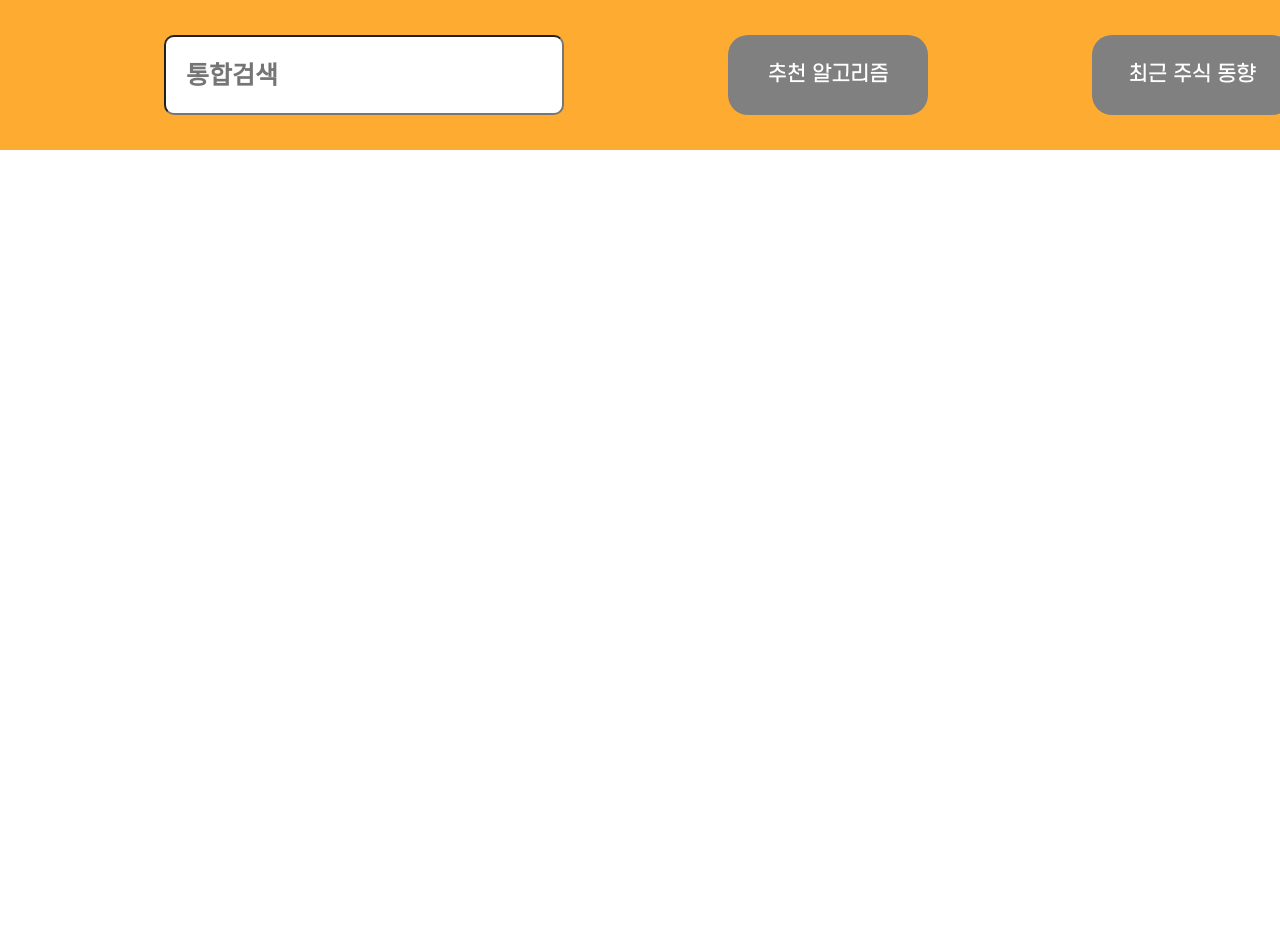
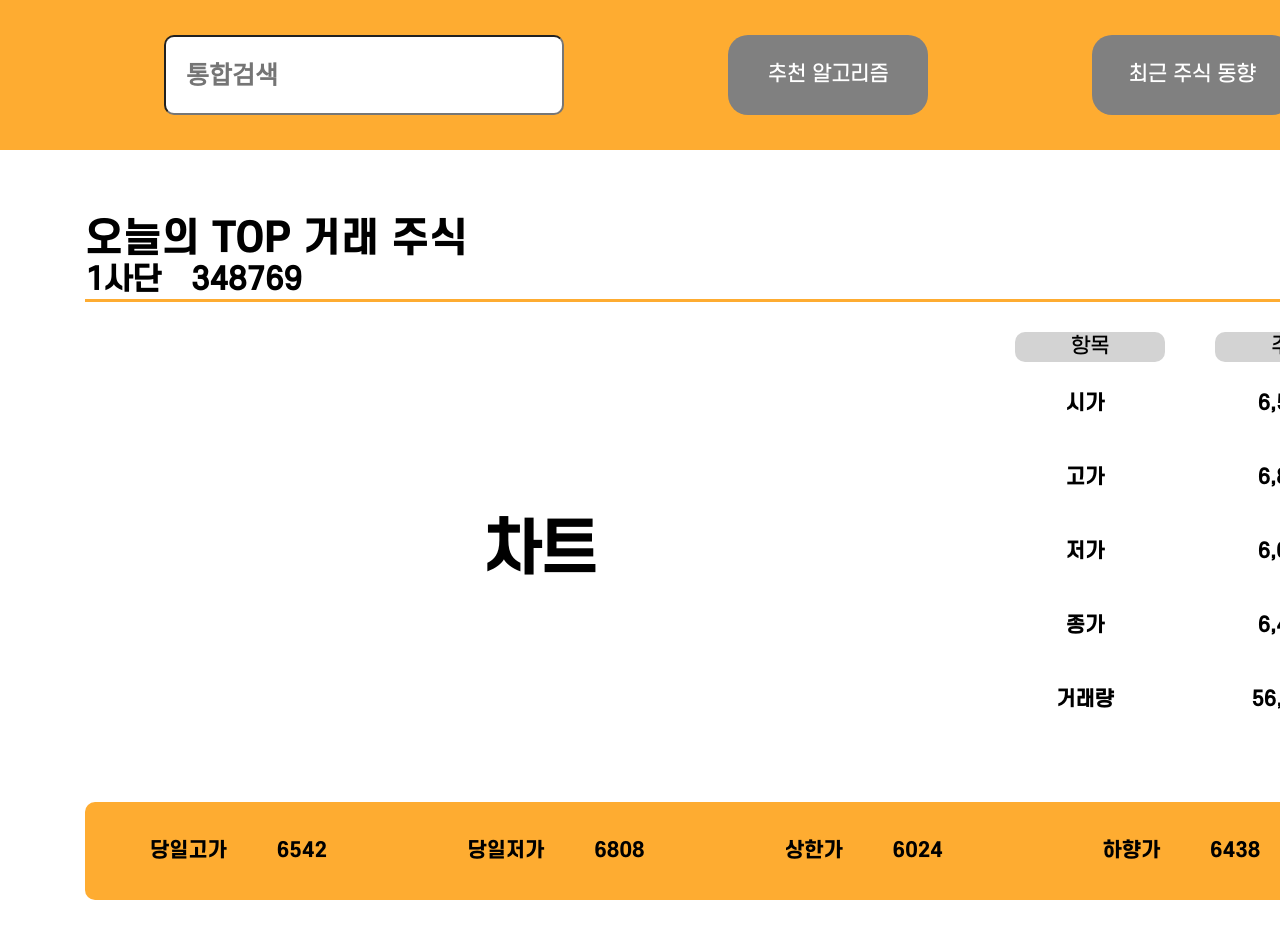
Before and after one commit to geunsoo96/Stock_ProjectA, a React app: page / in a window 1280 px wide. Shown: the top 938 px of the page. Built offline with nearby package versions, Linux system fonts and the light colour scheme.

Commit message:
top 나오게 다시 설정

```diff
--- a/src/App.tsx
+++ b/src/App.tsx
@@ -13,10 +13,10 @@ const App = () => {
     <>
       <Routes>
         <Route path="/" element={<Main />}>
+        <Route path="/" element={<Top />}></Route>
         <Route path="/news" element={<News />}></Route>
         <Route path="/algorithm" element={<Algorithm />}></Route>
         <Route path="/lotto" element={<Lotto />}></Route>
-        <Route path="/Top" element={<Top />}></Route>
         <Route path="/Detail/:code" element={<Detail />}></Route>
         <Route path="/Detail" element={<Detail />}></Route>
         <Route path='/loading' element={<LoadingPage/>}></Route>
--- a/src/Layout/Main.tsx
+++ b/src/Layout/Main.tsx
@@ -2,21 +2,19 @@ import Sidebar from '@/Layout/Sidebar';
 import Header from '@/Layout/Header';
 import styled from 'styled-components';
 import { Outlet } from 'react-router-dom';
-
 const TotalBox = styled.div`
   height: 969px;
-  /* background: url('/img/background.png'); */
 `;
 
 const MainBox = styled.div`
   margin-top: 40px;
-  width: 1800px;
+  width: 1920px;
   height: 750px;
   align-items: center;
   justify-content: center;
   gap: 100px;
   display: flex;
-`;
+  `;
 
 const MainItem = styled.div`
   width: 1300px;
--- a/src/Pages/Top/Top.tsx
+++ b/src/Pages/Top/Top.tsx
@@ -127,8 +127,8 @@ function Top() {
         <div>차트</div>
         <div>
           <div>
-            <div>일간</div>
-            <div>월간</div>
+            <div>항목</div>
+            <div>주가</div>
           </div>
           <div>
             {TopdummyData.map((value, index) => {
```
